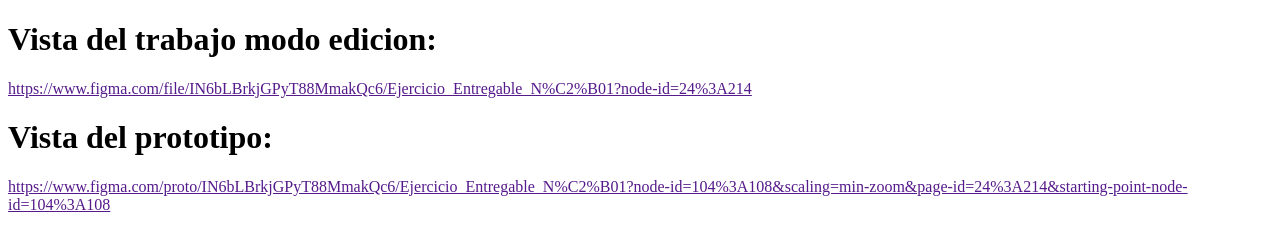
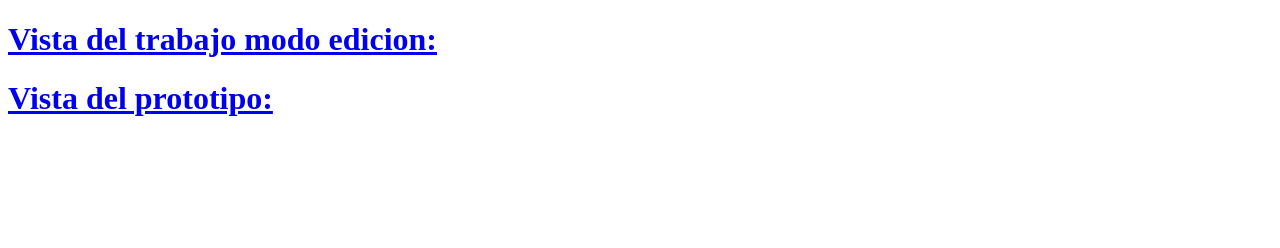
Before and after one commit to IgRivas/Entregable_Interfaces.github.io, a plain HTML site: page index.html in a window 1280 px wide. Drawn offline with Linux system fonts and the light colour scheme.

Commit message:
Link arreglado

```diff
--- a/index.html
+++ b/index.html
@@ -7,9 +7,9 @@
     <title>Document</title>
 </head>
 <body>
-    <h1>Vista del trabajo modo edicion:</h1>
-    <a href="">https://www.figma.com/file/IN6bLBrkjGPyT88MmakQc6/Ejercicio_Entregable_N%C2%B01?node-id=24%3A214</a>
-    <h1>Vista del prototipo:</h1>
-    <a href="">https://www.figma.com/proto/IN6bLBrkjGPyT88MmakQc6/Ejercicio_Entregable_N%C2%B01?node-id=104%3A108&scaling=min-zoom&page-id=24%3A214&starting-point-node-id=104%3A108</a>
+
+    <a href="https://www.figma.com/file/IN6bLBrkjGPyT88MmakQc6/Ejercicio_Entregable_N%C2%B01?node-id=24%3A214"><h1>Vista del trabajo modo edicion:</h1></a>
+
+    <a href="https://www.figma.com/proto/IN6bLBrkjGPyT88MmakQc6/Ejercicio_Entregable_N%C2%B01?node-id=104%3A108&scaling=min-zoom&page-id=24%3A214&starting-point-node-id=104%3A108"><h1>Vista del prototipo:</h1></a>
 </body>
 </html>
```
